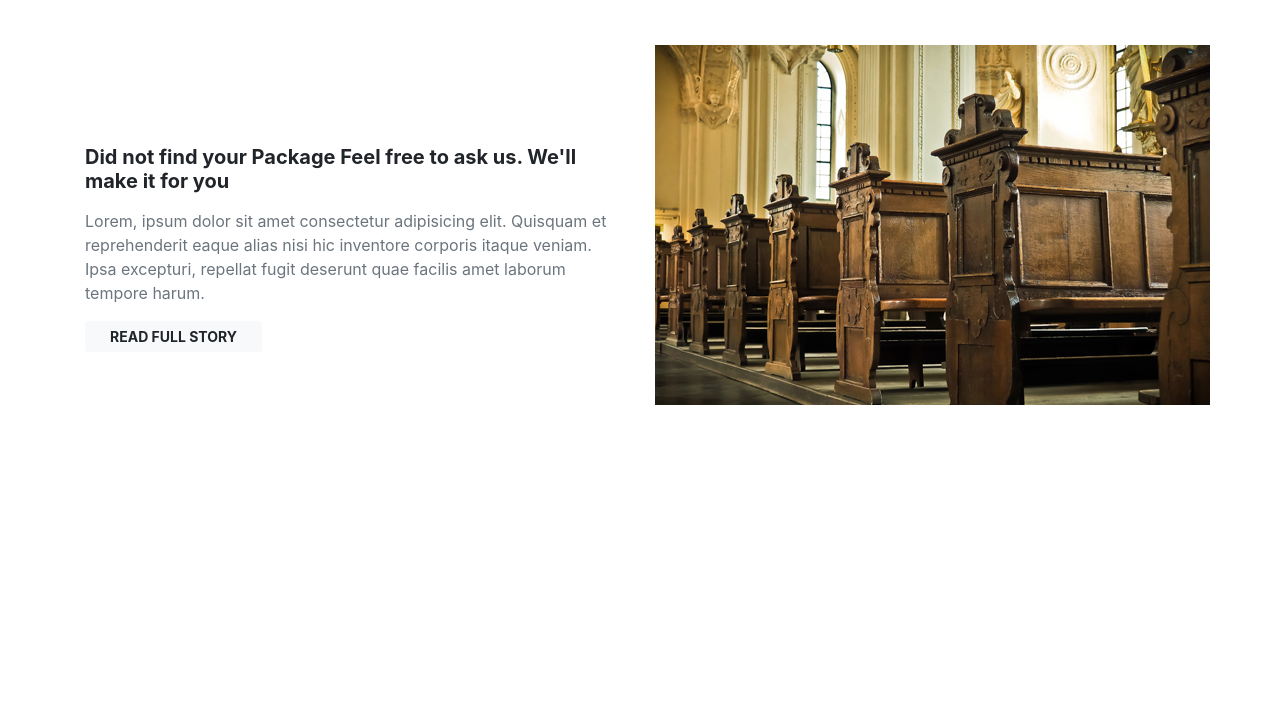
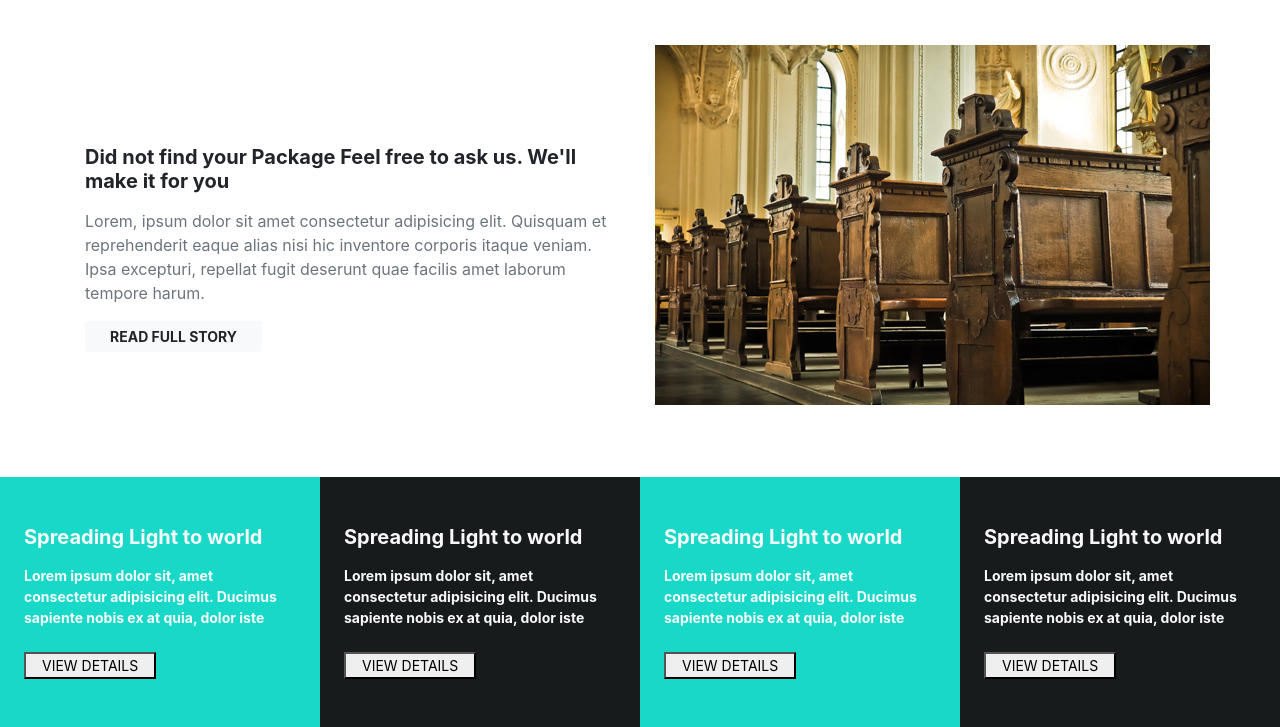
Before and after one commit to Souhhh/Projet-Church, a plain HTML site: page index.html in a window 1280 px wide. Shown: the part 183-910 px from the top of the page. Before the commit the page ends 800 px from the top, so only its background shows below. Drawn offline with nearby package versions, Linux system fonts and the light colour scheme.

Commit message:
Ajout partie 3

```diff
--- a/index.html
+++ b/index.html
@@ -23,7 +23,8 @@
                 <div class="collapse navbar-collapse justify-content-end" id="navbarNav">
                     <ul class="navbar-nav">
                         <li class="nav-item active mr-2">
-                            <a class="nav-link text-info" href="#"> <span class="small"><strong>HOME</strong> </span> </a>
+                            <a class="nav-link text-info" href="#"> <span class="small"><strong>HOME</strong> </span>
+                            </a>
                         </li>
                         <li class="nav-item active mr-2">
                             <a class="nav-link" href="#"> <span class="small"><strong>MINISTÈRES</strong></span> </a>
@@ -58,14 +59,17 @@
     <div class="container">
         <div class="section text-center mt-5">
             <h2><strong>Welcome to Faith Church</strong> </h2>
-    <p class="text-secondary">The French Revolution contriuted for the compation of the dominant aristocratic class a fal from</p>
+            <p class="text-secondary">The French Revolution contriuted for the compation of the dominant aristocratic
+                class a fal from</p>
         </div>
 
-<div class="section mt-5">
+        <div class="section mt-5 mb-5">
             <div class="row">
                 <div class="col-6 mt-5 align-self-center">
                     <h5> <strong>Did not find your Package Feel free to ask us. We'll make it for you</strong> </h5>
-            <p class="text-secondary mt-3">Lorem, ipsum dolor sit amet consectetur adipisicing elit. Quisquam et reprehenderit eaque alias nisi hic inventore corporis itaque veniam. Ipsa excepturi, repellat fugit deserunt quae facilis amet laborum tempore harum.
+                    <p class="text-secondary mt-3">Lorem, ipsum dolor sit amet consectetur adipisicing elit. Quisquam
+                        et reprehenderit eaque alias nisi hic inventore corporis itaque veniam. Ipsa excepturi,
+                        repellat fugit deserunt quae facilis amet laborum tempore harum.
                     </p>
                     <button class="btn btn-light btn-sm px-4"> <span> <strong>READ FULL STORY</strong> </span> </button>
                 </div>
@@ -74,6 +78,38 @@
         </div>
     </div>
 
+
+
+    <!-- PARTIE 3 -->
+    <div class="container-fluid">
+        <div class="row pt-4">
+            <div class="col-3 bg-bleu text-light py-5 px-4">
+                <h5><strong>Spreading Light to world</strong> </h5>
+                <p class="small mt-3"><strong>Lorem ipsum dolor sit, amet consectetur adipisicing elit. Ducimus sapiente nobis ex at quia, dolor
+                    iste</strong> </p>
+                <button class="small px-3 mt-2">VIEW DETAILS</button>
+            </div>
+            <div class="col-3 bg-noir text-light py-5 px-4">
+                <h5><strong>Spreading Light to world</strong> </h5>
+                <p class="small mt-3"><strong>Lorem ipsum dolor sit, amet consectetur adipisicing elit. Ducimus sapiente nobis ex at quia, dolor
+                    iste</strong> </p>
+                <button class="small px-3 mt-2">VIEW DETAILS</button>
+            </div>
+            <div class="col-3 bg-bleu text-light py-5 px-4">
+                <h5><strong>Spreading Light to world</strong> </h5>
+                <p class="small mt-3"><strong>Lorem ipsum dolor sit, amet consectetur adipisicing elit. Ducimus sapiente nobis ex at quia, dolor
+                        iste</strong> </p>
+                <button class="small px-3 mt-2">VIEW DETAILS</button>
+            </div>
+            <div class="col-3 bg-noir text-light py-5 px-4">
+                <h5><strong>Spreading Light to world</strong> </h5>
+                <p class="small mt-3"><strong>Lorem ipsum dolor sit, amet consectetur adipisicing elit. Ducimus sapiente nobis ex at quia, dolor
+                        iste</strong> </p>
+                <button class="small px-3 mt-2">VIEW DETAILS</button>
+            </div>
+        </div>
+
+    </div>
 
 
 
--- a/src/sass/style.sass
+++ b/src/sass/style.sass
@@ -1,8 +1,15 @@
+$bleu : #18d8c8
+$noir : #171b1b
 
 .bg-primmary
-    background-color: #18d8c8
+    background-color: $bleu
 
 .section
     span
         &:hover
-            color: #18d8c8
+            color: $bleu
+.bg-bleu
+    background-color: $bleu
+
+.bg-noir
+    background-color: $noir
```
Also changed, not shown: public/css/style.css, 1 other file. Lines whose indentation alone changed are shown as unchanged.
